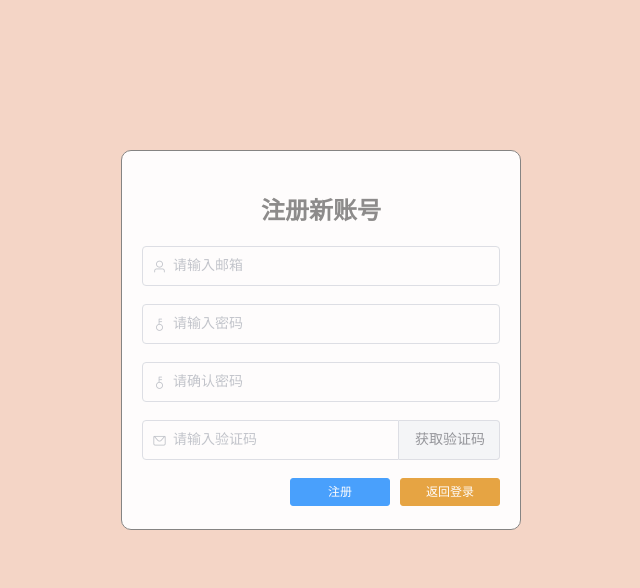
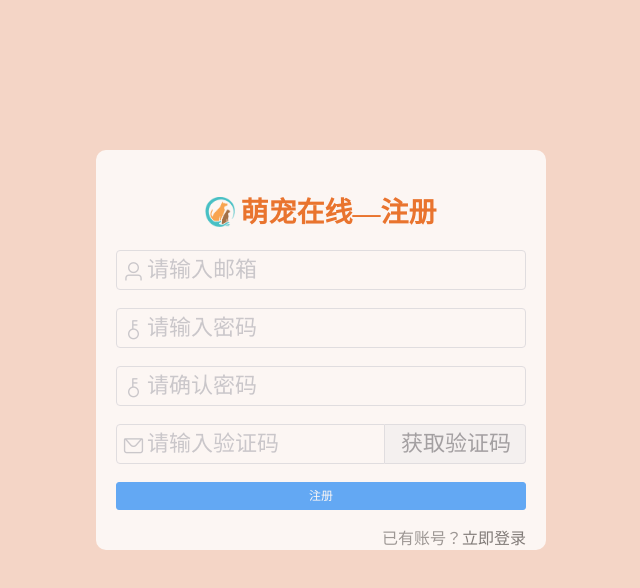
Before and after one commit to jiayouuu/pet_adoption_web, a Vue app: page /register in a window 1280 px wide. Shown: the top 588 px of the page, without its empty margins (319-959 px from the left). Built offline with nearby package versions, Linux system fonts and the light colour scheme; a web font is replaced by a local one; what mavon-editor would draw is missing.

Commit message:
fix: 登录

```diff
--- a/src/views/Login.vue
+++ b/src/views/Login.vue
@@ -1,11 +1,11 @@
 <template>
   <div class="wrapper">
     <div
-      style="margin: 150px auto; background-color: #fff; width: 450px; height: 380px; padding: 20px; opacity: 0.8; border-radius: 10px;border: 0px solid grey">
+      style="margin: 150px auto; background-color: #fff; width: 450px; height: 400px; padding: 20px; opacity: 0.8; border-radius: 10px;border: 0px solid grey">
       <div style="margin: 20px 0; text-align: center; font-size: 28px; color: rgb(64, 64, 64);">
         <img src="@/assets/images/public/logo.png"
           style="width: 30px;height: 30px;margin: 0 5px -5px 0;" />
-        <b><span style="color: #e75c09">萌宠在线</span></b>
+        <b><span style="color: #e75c09">萌宠在线—登录</span></b>
       </div>
       <el-form :model="user" :rules="rules" ref="userForm">
         <el-form-item prop="email">
@@ -22,16 +22,17 @@
             </template>
           </el-input>
         </el-form-item>
-        <el-form-item style="margin: 10px 0; text-align: center">
-          <el-button type="warning" autocomplete="off" @click="$router.push('/register')"> 注册</el-button>
-          <el-button type="primary" autocomplete="off" @click="login"> 登录</el-button>
+        <el-form-item style="display: flex;justify-content: center;">
+          <el-checkbox >记住我</el-checkbox>
         </el-form-item>
-
       </el-form>
+      <div style="display: flex; flex-direction: column;">
+        <el-button type="primary" autocomplete="off" @click="login"> 登录</el-button>
+        <div style="margin-top: 15px;text-align: end;">
+          还没有账号？<router-link :to="{path:'/register'}" class="link">立即注册</router-link>
+        </div>
+      </div>
     </div>
-
-
-
   </div>
 </template>
 
@@ -42,6 +43,7 @@
   data() {
     return {
       user: {},
+      tempCode:'',
       rules: {
         email: [
             { required: true, message: '请输入邮箱', trigger: 'change' },
@@ -62,39 +64,16 @@
   },
   methods: {
     login() {
-      this.$refs['userForm'].validate((valid) => {
+      this.$refs['userForm'].validate(async(valid) => {
         if (valid) {  // 表单校验合法
-          this.request.post("/user/login", this.user).then(res => {
-            if (res.code === 200) {
-              localStorage.setItem("user", JSON.stringify(res.data))  // 存储用户信息到浏览器
-              localStorage.setItem("menus", JSON.stringify(res.data.menus))  // 存储用户信息到浏览器
+          const {email,password} = this.user
+          const {data,code,msg}=await this.request.post("/user/login", {email,password})
+            if (code !== 200) return this.$message.error(msg)
+            localStorage.setItem("user", JSON.stringify(data))  // 存储用户信息到浏览器
+              localStorage.setItem("menus", JSON.stringify(data.menus))  // 存储用户信息到浏览器
+              localStorage.setItem("token", data.token)
               this.$router.push("/front/home")
               this.$message.success("登录成功")
-            } else {
-              this.$message.error(res.msg)
-            }
-          }).catch(e => {
-            console.log(e);
-            if (
-              e.response == undefined ||
-              e.response.data == undefined
-            ) {
-              this.$message({
-                showClose: true,
-                message: e,
-                type: "error",
-                duration: 5000,
-              });
-            } else {
-              this.$message({
-                showClose: true,
-                message: e.response.data,
-                type: "error",
-                duration: 5000,
-              });
-            }
-
-          })
         }
       });
     },
@@ -102,14 +81,19 @@
       const {data,code}= await this.request.get("api/public/imgCode")
       if(code !==200) {
         await new Promise((resolve) => setTimeout(resolve, 3000))
-        return this.getCaptcha()
+        return this.getCode()
       }
       this.user ={...this.user,...data}
+      this.tempCode = ''
       delete this.user.code
     },
     async validateCaptcha(rules,value,callback) {
       if(!value) return callback(new Error("请输入验证码"))
       if(value.length !==5) return callback(new Error("验证码长度为5位"))
+      if(this.tempCode){
+        if(value.toLocaleLowerCase() !== this.tempCode.toLocaleLowerCase()) return callback(new Error("验证码错误"))
+        return callback()
+      }
       const {code}= await this.request.post("api/public/validateImgCode",{
         id:this.user.id,
         code:this.user.code,
@@ -117,6 +101,7 @@
       if(code !==200) {
         return callback(new Error('验证码错误'))
       }
+      this.tempCode = value
     }
   }
 }
@@ -127,6 +112,15 @@
   padding: 0;
   background: unset;
   border: 0;
+}
+::v-deep .el-checkbox__label{
+  font-size: 18px;
+}
+.link{
+  &:hover{
+    color: #679AD1;
+    text-decoration: underline;
+  }
 }
 .wrapper {
   position: fixed;
--- a/src/views/Register.vue
+++ b/src/views/Register.vue
@@ -2,42 +2,48 @@
  * @Author: 桂佳囿
  * @Date: 2024-01-10 13:54:20
  * @LastEditors: 桂佳囿
- * @LastEditTime: 2025-03-25 01:00:34
+ * @LastEditTime: 2025-03-26 01:52:01
  * @Description:
 -->
 <template>
   <div class="wrapper">
     <div
-      style="margin: 150px auto; background-color: #fff; width: 400px; height: 380px; padding: 20px;opacity: 0.95; border-radius: 10px;  border-radius: 10px;border: 1px solid grey">
-      <div style="margin: 20px 0; text-align: center; font-size: 24px"><b>注册新账号</b></div>
+      style="margin: 150px auto; background-color: #fff; width: 450px; height: 400px; padding: 20px; opacity: 0.8; border-radius: 10px;border: 0px solid grey">
+      <div style="margin: 20px 0; text-align: center; font-size: 28px; color: rgb(64, 64, 64);">
+        <img src="@/assets/images/public/logo.png"
+          style="width: 30px;height: 30px;margin: 0 5px -5px 0;" />
+        <b><span style="color: #e75c09">萌宠在线—注册</span></b>
+      </div>
       <el-form :model="user" :rules="rules" ref="userForm">
         <el-form-item prop="email">
           <el-input placeholder="请输入邮箱" size="large" prefix-icon="el-icon-user"
-            v-model="user.email"></el-input>
+            v-model="user.email" style="font-size: 22px;"></el-input>
         </el-form-item>
         <el-form-item prop="password">
           <el-input placeholder="请输入密码" size="large" prefix-icon="el-icon-key"
           show-password
-            v-model="user.password"></el-input>
+            v-model="user.password" style="font-size: 22px;"></el-input>
         </el-form-item>
         <el-form-item prop="confirmPassword">
           <el-input placeholder="请确认密码" size="large" prefix-icon="el-icon-key"
             show-password
-            v-model="user.confirmPassword"></el-input>
+            v-model="user.confirmPassword" style="font-size: 22px;"></el-input>
         </el-form-item>
-        <el-form-item prop="code">
+        <el-form-item prop="code" class="custom-form-item">
           <el-input placeholder="请输入验证码" size="large" prefix-icon="el-icon-message"
-            v-model="user.code">
+            v-model="user.code" style="font-size: 22px;">
           <template slot="append">
-            <el-button :disabled="codeButtondisabled" @click="handleClick">{{ codeButtonTxt }}</el-button>
+            <el-button :disabled="codeButtondisabled" @click="handleClick" >{{ codeButtonTxt }}</el-button>
           </template>
           </el-input>
         </el-form-item>
-        <el-form-item style="margin: 5px 0; text-align: right">
+      </el-form>
+      <div style="display: flex; flex-direction: column;">
           <el-button type="primary" autocomplete="off" @click="register"> 注册</el-button>
-          <el-button type="warning" autocomplete="off" @click="$router.push('/login')"> 返回登录</el-button>
-        </el-form-item>
-      </el-form>
+          <div style="margin-top: 15px;text-align: end;">
+            已有账号？<router-link :to="{path:'/login'}" class="link">立即登录</router-link>
+          </div>
+        </div>
     </div>
   </div>
 </template>
@@ -81,11 +87,11 @@
           })
           if (code !==200) return this.$message.error(msg)
           const {token} =data;
-          const { code:finalCode } = await this.request.post("/user/register", this.user,{headers: {Authorization: `Bearer ${token}`}})
+          const { code:finalCode,msg:finalMsg } = await this.request.post("/user/register", this.user,{headers: {Authorization: `Bearer ${token}`}})
             if (finalCode === 200) {
               this.$message.success("注册成功")
             } else {
-              this.$message.error('注册失败')
+              this.$message.error(finalMsg)
             }
         }
       });
@@ -149,8 +155,14 @@
 </script>
 
 <style scoped lang="scss">
-::v-deep .el-button {
-  width: 100px;
+::v-deep .custom-form-item .el-button {
+  width: 140px;
+}
+.link{
+  &:hover{
+    color: #679AD1;
+    text-decoration: underline;
+  }
 }
 .wrapper {
   position: fixed;
@@ -162,4 +174,5 @@
   background: #F4D5C6;
   /* background: url("../assets/background.jpg") center top / cover no-repeat; */
   overflow: hidden;
-}</style>
+}
+</style>
--- a/vue.config.js
+++ b/vue.config.js
@@ -1,11 +1,13 @@
 /*
+ * @Author: 桂佳囿
+ * @Date: 2025-03-23 22:08:48
+ * @LastEditors: 桂佳囿
+ * @LastEditTime: 2025-03-26 02:34:48
  * @Description:
- * @Author: Rabbiter
- * @Date: 2023-11-12 00:17:38
  */
 module.exports = {
   devServer: {
     // 项目运行时候的端口号
-    port: 9312
+    port: 6666
   }
 }
```
